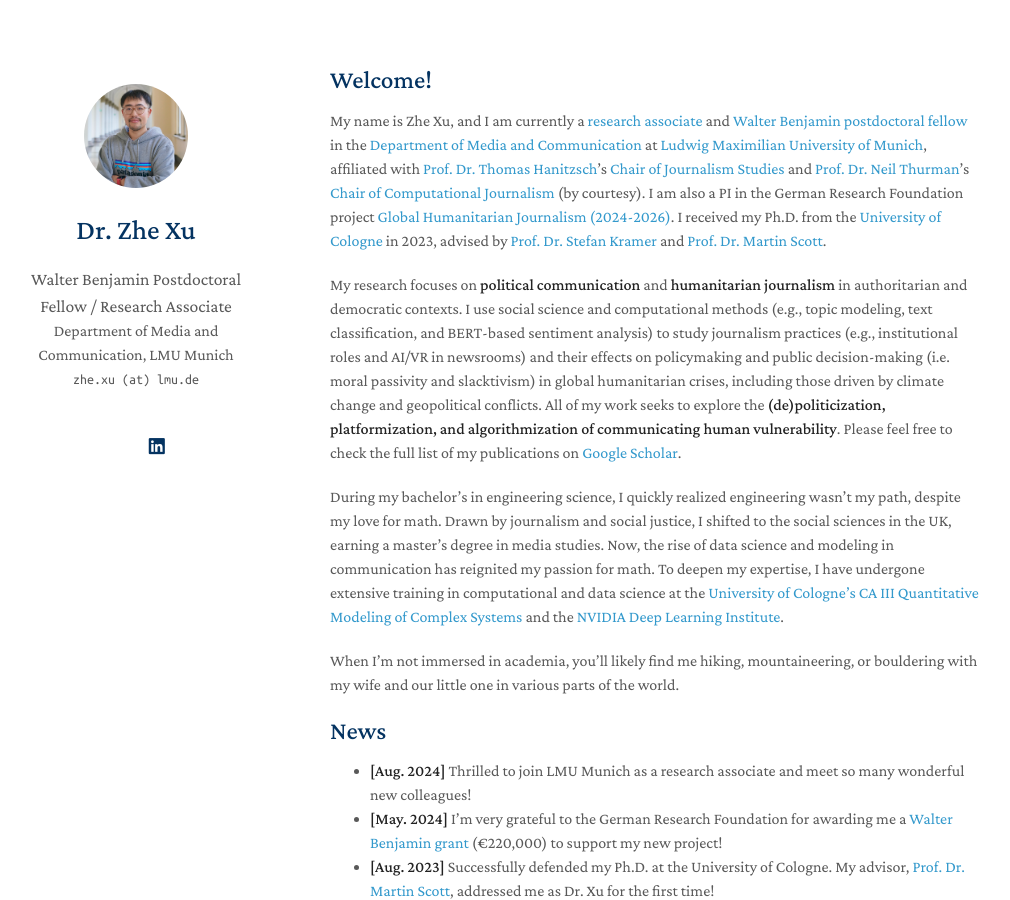
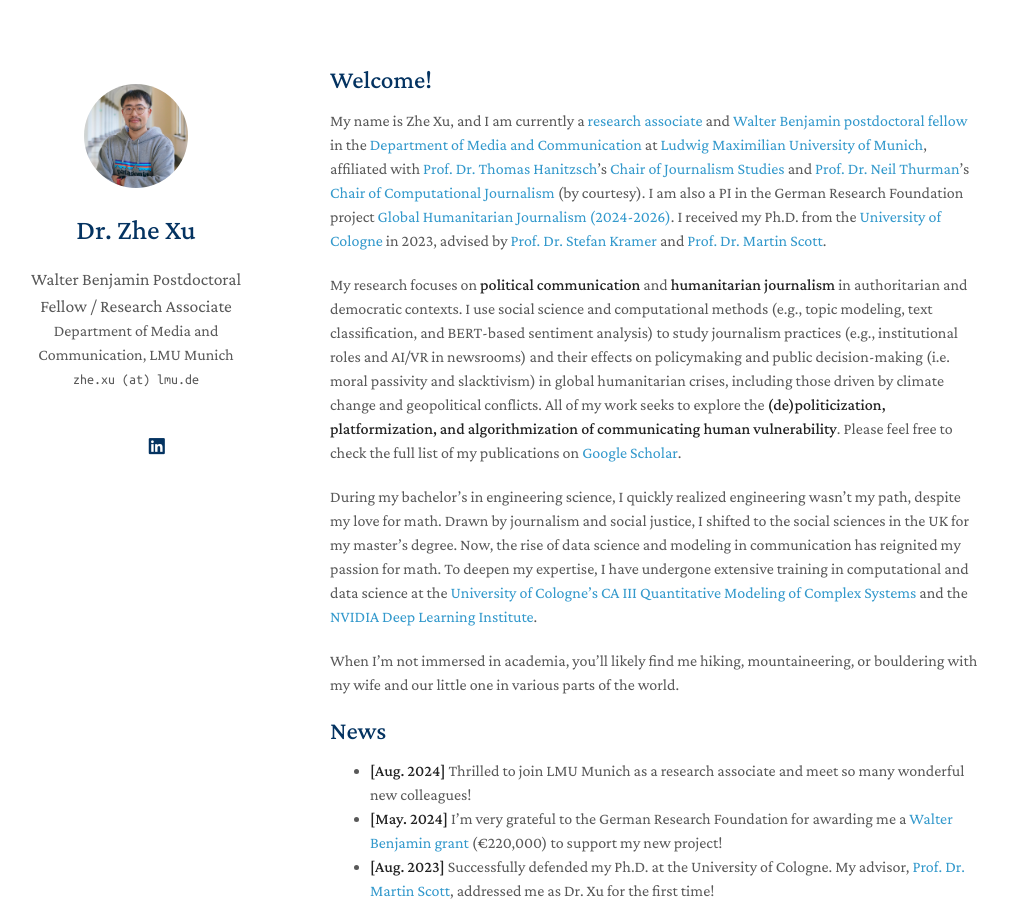
Before and after one commit to zhexuphd/home, a Jekyll site: the page built from index.md, in a window 1280 px wide and 900 px high. Shown: the whole window, without its empty margins (140-1150 px from the left). Built offline with Jekyll 4.4.1, drawn with Linux system fonts in a browser that asks for light colours; a style sheet for code colours, icons or effects is not loaded; our own code applies the rules of GitHub Pages for plain Markdown files.

Commit message:
Update index.md

```diff
--- a/index.md
+++ b/index.md
@@ -8,7 +8,7 @@
 
 My research focuses on **political communication** and **humanitarian journalism** in authoritarian and democratic contexts. I use social science and computational methods (e.g., topic modeling, text classification, and BERT-based sentiment analysis) to study journalism practices (e.g., institutional roles and AI/VR in newsrooms) and their effects on policymaking and public decision-making (i.e. moral passivity and slacktivism) in global humanitarian crises, including those driven by climate change and geopolitical conflicts. All of my work seeks to explore the **(de)politicization, platformization, and algorithmization of communicating human vulnerability**. Please feel free to check the full list of my publications on [Google Scholar](https://scholar.google.de/citations?user=lxUyedYAAAAJ&hl=en&oi=sra).
 
-During my bachelor's in engineering science, I quickly realized engineering wasn’t my path, despite my love for math. Drawn by journalism and social justice, I shifted to the social sciences in the UK, earning a master’s degree in media studies. Now, the rise of data science and modeling in communication has reignited my passion for math. To deepen my expertise, I have undergone extensive training in computational and data science at the [University of Cologne's CA III Quantitative Modeling of Complex Systems](http://ml-school.uni-koeln.de/) and the [NVIDIA Deep Learning Institute](https://learn.nvidia.com/courses/course-detail?course_id=course-v1:DLI+C-FX-06+V2).
+During my bachelor's in engineering science, I quickly realized engineering wasn’t my path, despite my love for math. Drawn by journalism and social justice, I shifted to the social sciences in the UK for my master’s degree. Now, the rise of data science and modeling in communication has reignited my passion for math. To deepen my expertise, I have undergone extensive training in computational and data science at the [University of Cologne's CA III Quantitative Modeling of Complex Systems](http://ml-school.uni-koeln.de/) and the [NVIDIA Deep Learning Institute](https://learn.nvidia.com/courses/course-detail?course_id=course-v1:DLI+C-FX-06+V2).
 
 When I’m not immersed in academia, you’ll likely find me hiking, mountaineering, or bouldering with my wife and our little one in various parts of the world.
 
```
